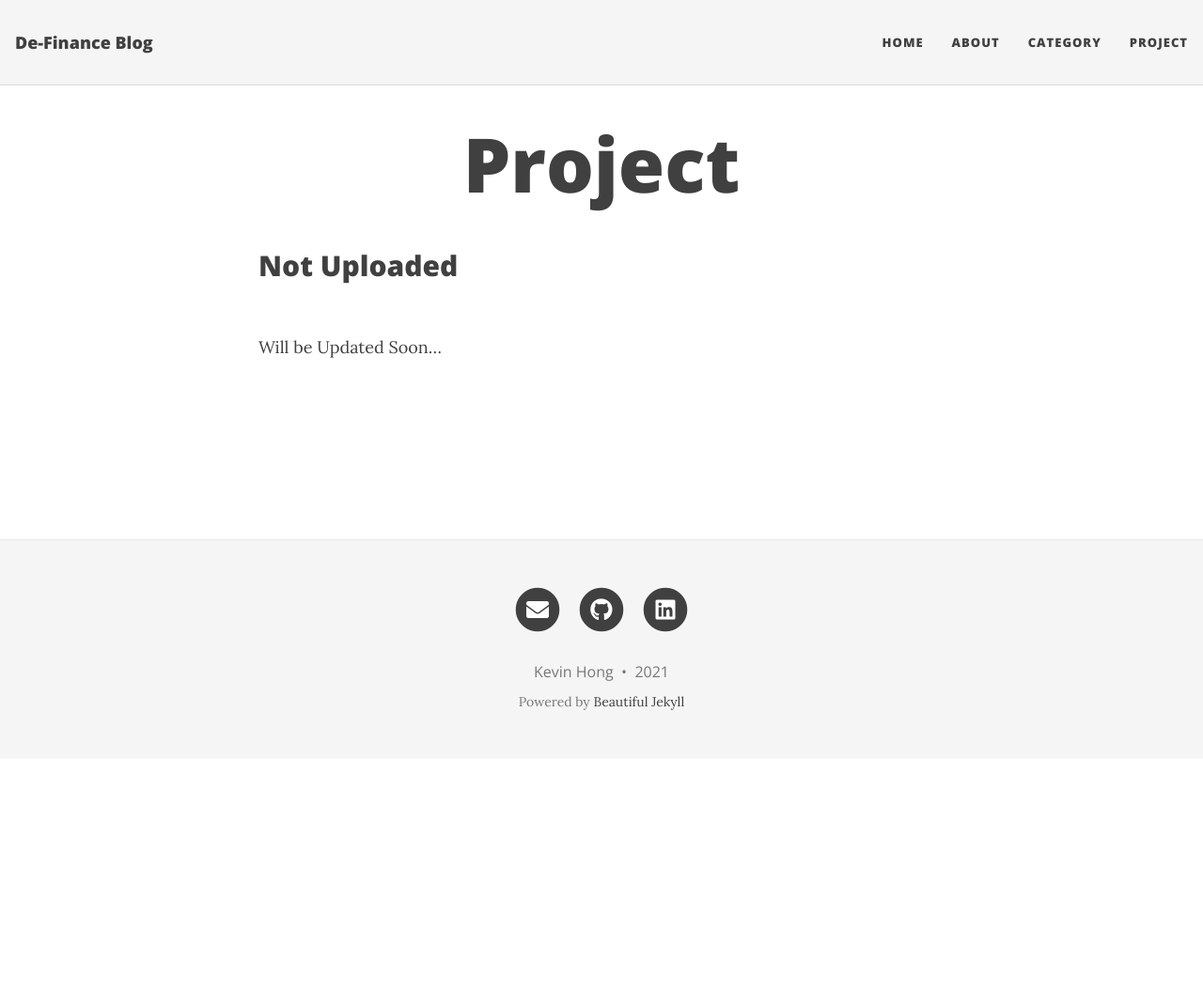
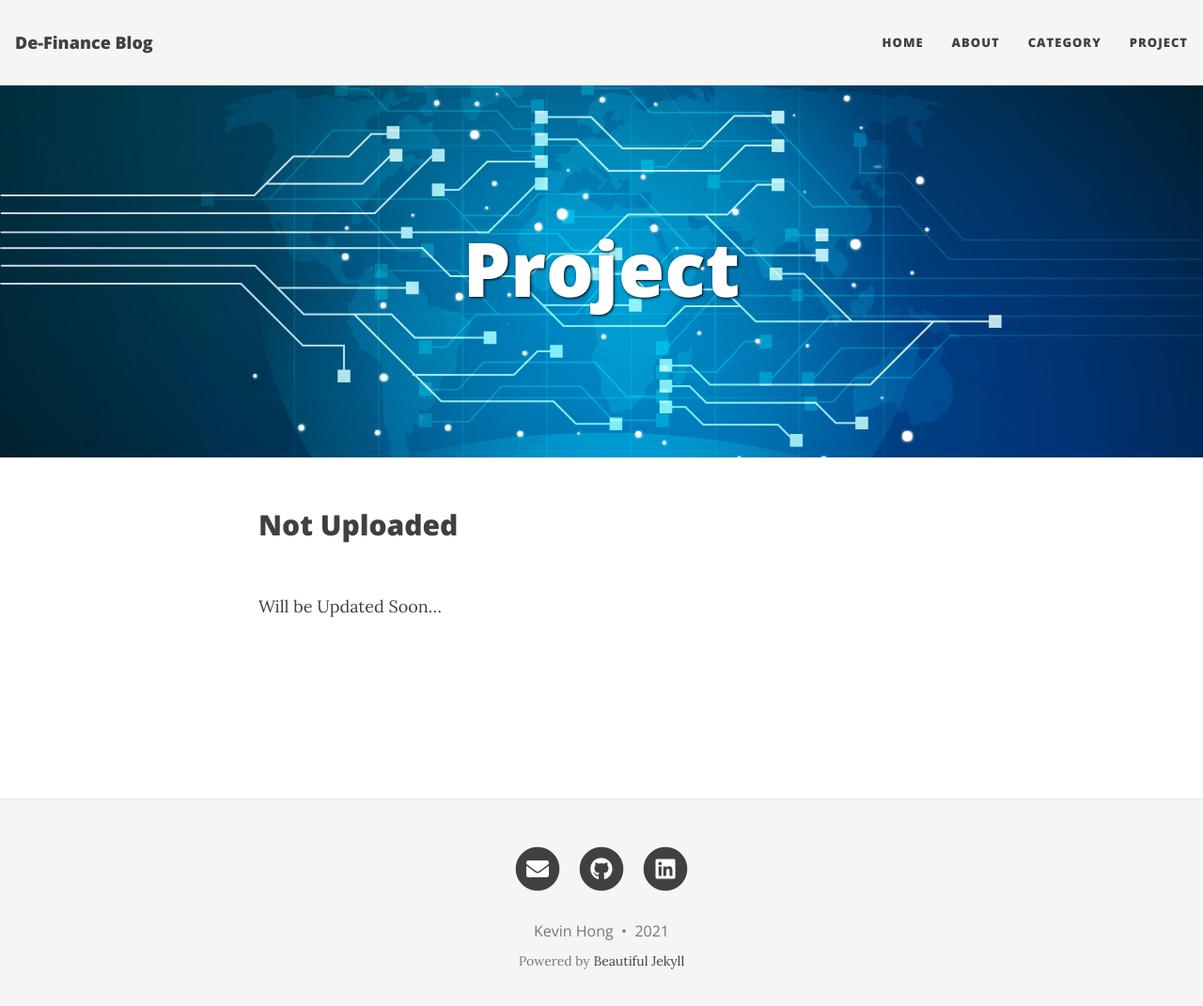
Before and after one commit to De-Finance/De-Finance.github.io, a Jekyll site: the page built from project.md, in a window 1280 px wide and 1084 px high. Shown: the top 1071 px of the window at 94% size. Built offline with Jekyll 4.4.1, drawn with Linux system fonts in a browser that asks for light colours; nearby versions of some CDN libraries.

```diff
--- a/project.md
+++ b/project.md
@@ -1,6 +1,8 @@
 ---
 layout: page
 title: Project
+cover-img:
+  - "/img/tech1.jpg"
 ---
 
 ## Not Uploaded
```
Also changed, not shown: img/tech1.jpg.
